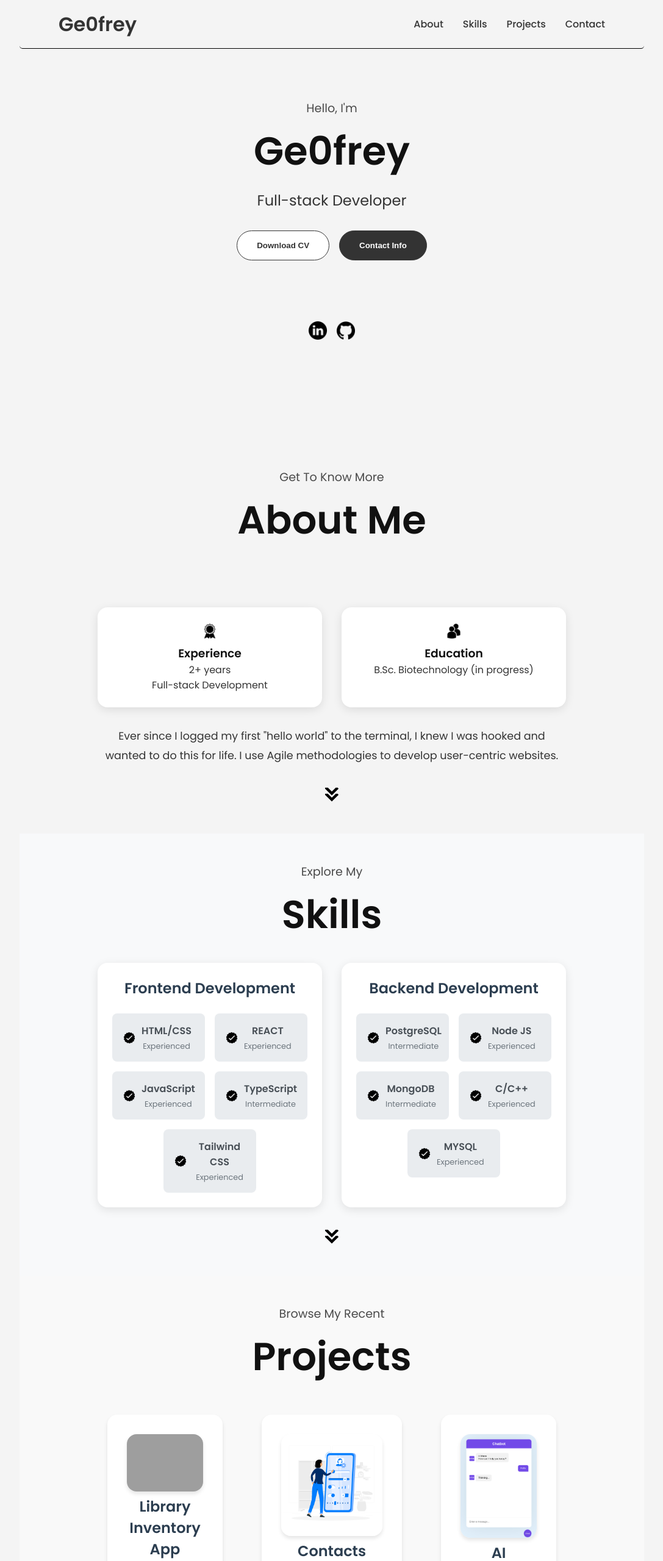
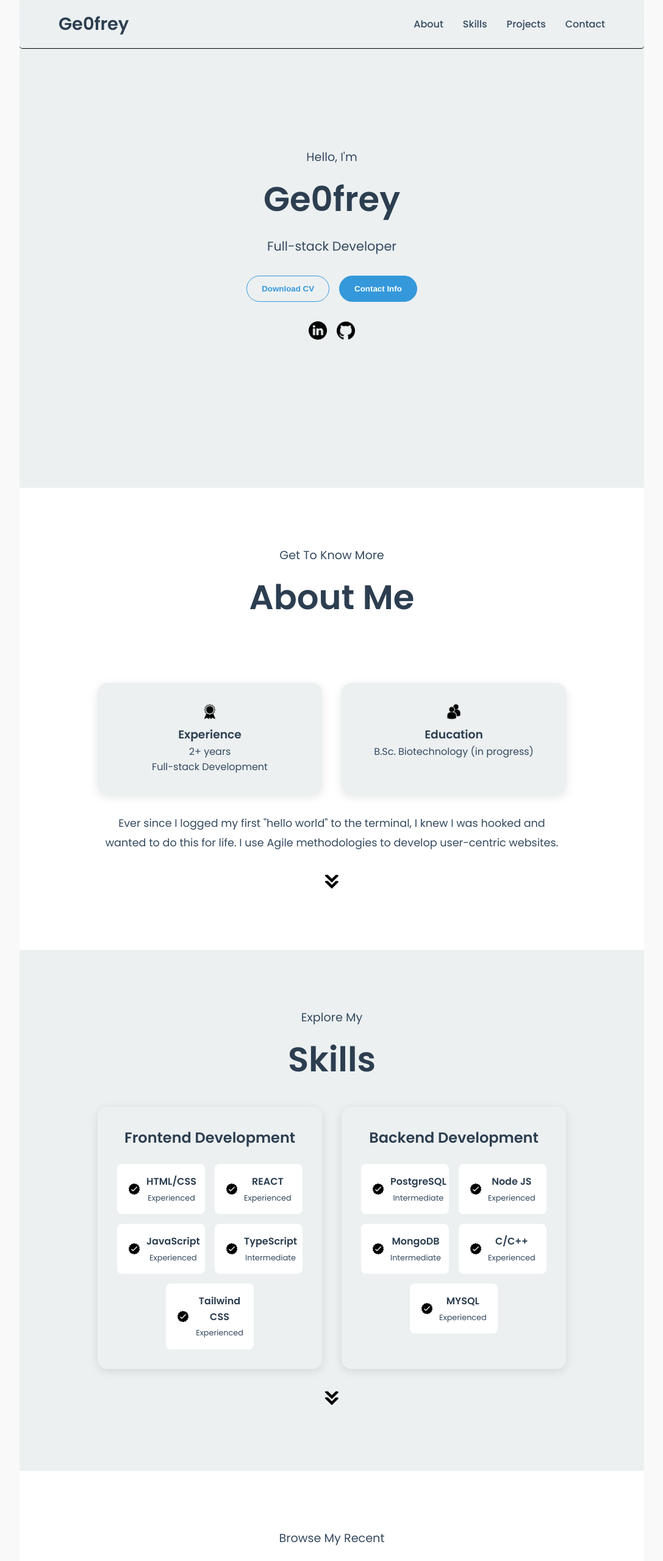
Before and after one commit to Ge0frey/portfolio-website, a plain HTML site: page index.html in a window 1280 px wide. Shown: the top 2560 px of the page at 61% size, without its empty margins (96-1183 px from the left). Drawn offline with Linux system fonts and the light colour scheme; grey boxes are pictures that could not be loaded.

Commit message:
Enhance color pallete and include animations

```diff
--- a/mediaqueries.css
+++ b/mediaqueries.css
@@ -2,6 +2,11 @@
 
 /* General mobile styles */
 @media (max-width: 768px) {
+
+  .title {
+    font-size: 2.5rem;
+  }
+
     .nav-links {
       display: none;
     }
@@ -12,13 +17,11 @@
 
     body {
       max-width: 100%;
-      /* margin: 0 auto; */
-      font-family: "Poppins", sans-serif;
-      background-color: #f9f9f9;
-      color: #333;
     }
 
+
     #hamburger-nav {
+      width: 100%;
       display: flex;
       justify-content: space-between;
       align-items: center;
@@ -28,7 +31,6 @@
     }
 
     .hamburger-menu {
-      max-width: 100%;
       display: flex;
       flex-direction: column;
     }
@@ -41,8 +43,6 @@
       line-height: 25px;
       overflow: hidden;
       transition: max-height 0.3s ease-in-out;
-      box-shadow: 0 4px 6px rgba(0, 0, 0, 0.1);
-      background-color: #f4f4f4;
     }
 
     .menu-links li {
--- a/style.css
+++ b/style.css
@@ -1,5 +1,13 @@
 /* GENERAL */
 @import url("https://fonts.googleapis.com/css2?family=Poppins:wght@300;400;500;600&display=swap");
+
+:root {
+  --primary-color: #2c3e50;
+  --secondary-color: #ecf0f1;
+  --accent-color: #3498db;
+  --text-color: #34495e;
+  --background-color: #f9f9f9;
+}
 
 * {
   margin: 0;
@@ -11,40 +19,43 @@ body {
   max-width: 80%;
   margin: 0 auto;
   font-family: "Poppins", sans-serif;
-  background-color: #f9f9f9;
-  color: #333;
-}
-
-#desktop-nav {
-  position: fixed;
-  width: 80%;
-  border-radius: 5PX;
+  background-color: var(--background-color);
+  color: var(--text-color);
+  line-height: 1.6;
 }
 
 html {
   scroll-behavior: smooth;
-  background-color: #f4f4f4;
 }
 
 h1, h2, h3 {
-  color: #111;
+  color: var(--primary-color);
 }
 
 /* NAVIGATION */
 nav {
+  position: fixed;
+  width: 80%;
+  backdrop-filter: blur(10px);
   display: flex;
+  border-bottom: 1px solid black;
+  border-radius: 5px;
   justify-content: space-between;
   align-items: center;
   height: 10vh;
   padding: 0 5vw;
-  border-bottom: 1px solid black;
   z-index: 1000;
-  background-color: #f4f4f4;
+  transition: all 0.3s ease;
+}
+
+.nav-scrolled {
+  padding: 0.5rem 0;
 }
 
 .logo {
-  font-size: 2rem;
+  font-size: 1.8rem;
   font-weight: 600;
+  color: var(--primary-color);
 }
 
 .nav-links {
@@ -55,12 +66,13 @@ nav {
 
 .nav-links li a {
   font-weight: 500;
-  color: #333;
+  color: var(--text-color);
   text-decoration: none;
+  transition: color 0.3s ease;
 }
 
 .nav-links li a:hover {
-  color: #555;
+  color: var(--accent-color);
 }
 
 #hamburger-nav {
@@ -119,25 +131,41 @@ nav {
   flex-direction: column;
   justify-content: center;
   align-items: center;
-  min-height: 90vh;
+  min-height: 100vh;
   text-align: center;
-  background-color: #f4f4f4;
-  padding: 0 5vw; /* Added padding for consistency */
+  background-color: var(--secondary-color);
+  padding: 0 5vw;
 }
 
 .section__text__p1 {
-  font-size: 1.5rem;
+  font-size: 1.2rem;
   margin-bottom: 0.5rem;
+  opacity: 0;
+  transform: translateY(20px);
+  animation: fadeInUp 0.8s ease forwards;
 }
 
 .title {
-  font-size: 4rem;
+  font-size: 3.5rem;
   margin-bottom: 1rem;
+  opacity: 0;
+  transform: translateY(20px);
+  animation: fadeInUp 0.8s ease forwards 0.2s;
 }
 
 .section__text__p2 {
-  font-size: 1.5rem;
+  font-size: 1.3rem;
   margin-bottom: 2rem;
+  opacity: 0;
+  transform: translateY(20px);
+  animation: fadeInUp 0.8s ease forwards 0.4s;
+}
+
+@keyframes fadeInUp {
+  to {
+    opacity: 1;
+    transform: translateY(0);
+  }
 }
 
 .btn-container {
@@ -148,31 +176,34 @@ nav {
 
 .btn {
   font-weight: 600;
-  padding: 1rem 2rem;
+  padding: 0.8rem 1.5rem;
   border-radius: 2rem;
   cursor: pointer;
   transition: all 0.3s ease;
+  opacity: 0;
+  transform: translateY(20px);
+  animation: fadeInUp 0.8s ease forwards 0.6s;
 }
 
 .btn-color-1 {
-  background-color: #333;
+  background-color: var(--accent-color);
   color: white;
-  border: 1px solid #333;
+  border: 1px solid var(--accent-color);
 }
 
 .btn-color-1:hover {
-  background-color: white;
-  color: #333;
+  background-color: transparent;
+  color: var(--accent-color);
 }
 
 .btn-color-2 {
-  background-color: white;
-  color: #333;
-  border: 1px solid #333;
+  background-color: transparent;
+  color: var(--accent-color);
+  border: 1px solid var(--accent-color);
 }
 
 .btn-color-2:hover {
-  background-color: #333;
+  background-color: var(--accent-color);
   color: white;
 }
 
@@ -180,30 +211,35 @@ nav {
   display: flex;
   justify-content: center;
   gap: 1rem;
-  margin-top: 100px;
+  margin-top: 2rem;
 }
 
 .icon {
   width: 30px;
   cursor: pointer;
+  transition: transform 0.3s ease;
+}
+
+.icon:hover {
+  transform: translateY(-5px);
 }
 
 /* ABOUT SECTION */
 #about {
-  padding: 6vh 10vw;
+  padding: 6rem 10vw;
   display: flex;
   flex-direction: column;
   align-items: center;
   text-align: center;
-  background-color: #f4f4f4;
+  background-color: white;
 }
 
 .section-container {
   display: flex;
   gap: 2rem;
   margin-top: 3rem;
-  flex-wrap: wrap; /* Allows elements to wrap */
-  justify-content: center; /* Center content */
+  flex-wrap: wrap;
+  justify-content: center;
 }
 
 .about-details-container {
@@ -213,20 +249,25 @@ nav {
 }
 
 .details-container {
-  background-color: white;
+  background-color: var(--secondary-color);
   padding: 2rem;
   border-radius: 1rem;
   text-align: center;
-  box-shadow: 0 4px 6px rgba(0, 0, 0, 0.1);
+  box-shadow: 0 4px 15px rgba(0, 0, 0, 0.1);
   flex: 1;
-  max-width: 400px; /* Consistent sizing */
-  margin: 0 auto; /* Center the containers */
+  max-width: 400px;
+  margin: 0 auto;
+  transition: transform 0.3s ease;
+}
+
+.details-container:hover {
+  transform: translateY(-5px);
 }
 
 .about-containers {
   display: flex;
   gap: 2rem;
-  flex-wrap: wrap; /* Allows containers to wrap */
+  flex-wrap: wrap;
 }
 
 .text-container p {
@@ -238,38 +279,31 @@ nav {
   margin-top: 2rem;
   cursor: pointer;
   width: 2rem;
+  transition: transform 0.3s ease;
+}
+
+.arrow:hover {
+  transform: translateY(5px);
 }
 
 /* SKILLS SECTION */
 #skills {
-    padding: 6vh 10vw;
+  padding: 6rem 10vw;
   text-align: center;
-    background-color: #f8f9fa;
+  background-color: var(--secondary-color);
 }
 
-  .section__text__p1 {
-    font-size: 1.2rem;
-    color: #4a4a4a;
-    margin-bottom: 0.5rem;
-  }
-
-  .about-containers {
+.experience-details-container {
   display: flex;
-    justify-content: space-between;
+  flex-wrap: wrap;
+  justify-content: center;
   gap: 2rem;
-  }
-
-  .details-container {
-    background-color: white;
-    border-radius: 1rem;
-    padding: 1.5rem;
-    box-shadow: 0 4px 15px rgba(0, 0, 0, 0.1);
-    flex: 1;
+  margin-top: 2rem;
 }
 
 .experience-sub-title {
   font-size: 1.5rem;
-    color: #2c3e50;
+  color: var(--primary-color);
   margin-bottom: 1.5rem;
 }
 
@@ -281,23 +315,18 @@ nav {
 }
 
 article {
-    background-color: #e9ecef;
+  background-color: white;
   padding: 1rem;
   border-radius: 0.5rem;
   width: calc(50% - 0.5rem);
   display: flex;
   align-items: center;
-    transition: transform 0.3s ease;
-  }
-
-  .article-text {
-    display: flex;
-    flex-direction: column;
-    flex-wrap: wrap;
+  transition: transform 0.3s ease, box-shadow 0.3s ease;
 }
 
 article:hover {
   transform: translateY(-5px);
+  box-shadow: 0 5px 15px rgba(0, 0, 0, 0.1);
 }
 
 article .icon {
@@ -308,75 +337,82 @@ article .icon {
 
 article h3 {
   font-size: 1rem;
-    color: #495057;
+  color: var(--primary-color);
   margin: 0;
 }
 
 article p {
   font-size: 0.8rem;
-    color: #6c757d;
+  color: var(--text-color);
   margin: 0.25rem 0 0 0;
 }
 
-  .arrow {
-    display: block;
-    margin: 2rem auto 0;
-    cursor: pointer;
-    width: 2rem;
-    height: 2rem;
-  }
 /* PROJECTS SECTION */
 #projects {
-  padding: 6vh 10vw;
+  padding: 6rem 10vw;
   text-align: center;
+  background-color: white;
 }
 
 .project-img {
   width: 100%;
-  max-width: 400px; /* Adjusted max-width for better sizing */
+  max-width: 400px;
   height: auto;
   border-radius: 1rem;
-  box-shadow: 0 4px 6px rgba(0, 0, 0, 0.1); /* Added box-shadow for a modern look */
+  box-shadow: 0 4px 15px rgba(0, 0, 0, 0.1);
+  transition: transform 0.3s ease;
+}
+
+.project-img:hover {
+  transform: scale(1.05);
 }
 
 .color-container {
-  background-color: white;
+  background-color: var(--secondary-color);
   padding: 2rem;
   border-radius: 1rem;
   text-align: center;
-  box-shadow: 0 4px 6px rgba(0, 0, 0, 0.1);
-  margin: 1rem; /* Added margin for spacing */
+  box-shadow: 0 4px 15px rgba(0, 0, 0, 0.1);
+  margin: 1rem;
   flex: 1;
-  max-width: 400px; /* Consistent sizing */
+  max-width: 400px;
+  transition: transform 0.3s ease;
 }
 
-.experience-details-container {
-  display: flex;
-  flex-wrap: wrap; /* Allows projects to wrap onto multiple lines */
-  justify-content: center; /* Centers the projects */
-  gap: 2rem; /* Provides spacing between projects */
-  margin-top: 2rem;
+.color-container:hover {
+  transform: translateY(-5px);
 }
 
 /* CONTACT SECTION */
 #contact {
-  padding: 6vh 10vw;
+  padding: 6rem 10vw;
   display: flex;
   flex-direction: column;
   align-items: center;
   text-align: center;
+  background-color: var(--secondary-color);
 }
 
 .contact-information {
-  border: 2px solid rgb(127, 124, 124);
+  border: 2px solid var(--accent-color);
   display: flex;
-  margin-top: 20px;
+  margin-top: 2rem;
+  justify-content: space-between;
+  align-items: center;
   border-radius: 25px;
-  padding: 20px;
+  padding: 2rem;
+  background-color: white;
+  box-shadow: 0 4px 15px rgba(0, 0, 0, 0.1);
+  transition: transform 0.3s ease;
+}
+
+.contact-information:hover {
+  transform: translateY(-5px);
 }
 
 .contact-info-container {
   display: flex;
+  margin-right: 20px;
   align-items: center;
   gap: 1rem;
   margin-bottom: 1rem;
@@ -384,21 +420,31 @@ article .icon {
 
 .contact-info-container p a {
   font-size: 1.25rem;
-  color: black;
+  color: var(--primary-color);
+  text-decoration: none;
+  transition: color 0.3s ease;
+}
+
+.contact-info-container p a:hover {
+  color: var(--accent-color);
 }
 
 .contact-icon {
   height: 2rem;
+  transition: transform 0.3s ease;
+}
+
+.contact-icon:hover {
+  transform: scale(1.1);
 }
 
 /* FOOTER SECTION */
 footer {
   padding: 2rem;
   text-align: center;
-  background-color: #f4f4f4;
+  color: black;
 }
 
 footer p {
   font-size: 1.1rem;
-  color: #555;
 }
```
Lines whose indentation alone changed are shown as unchanged.
